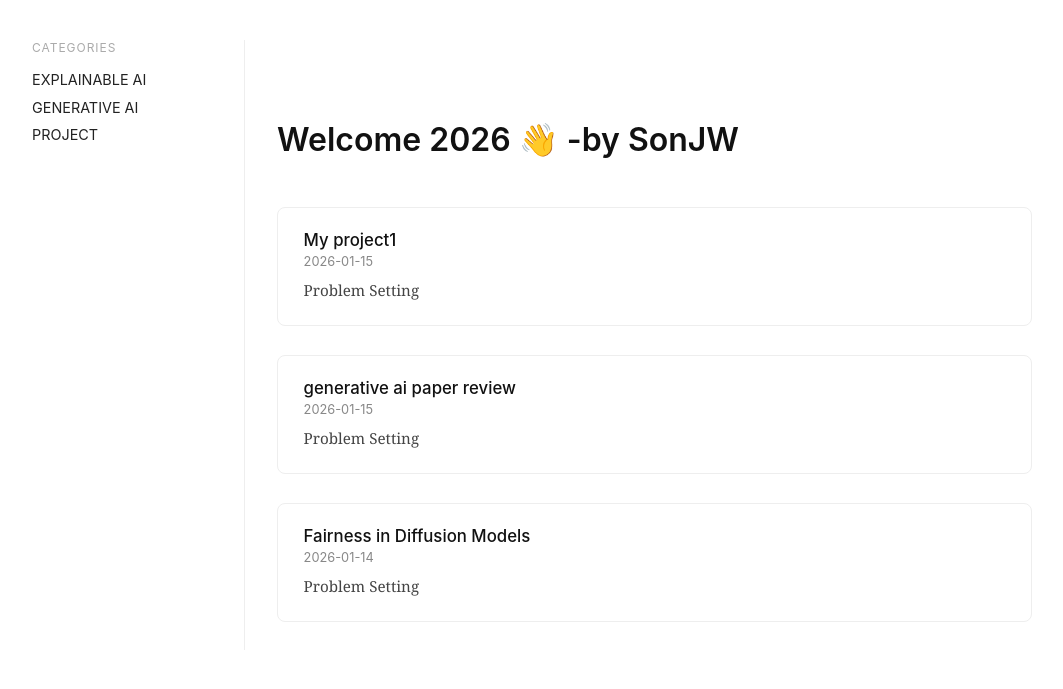
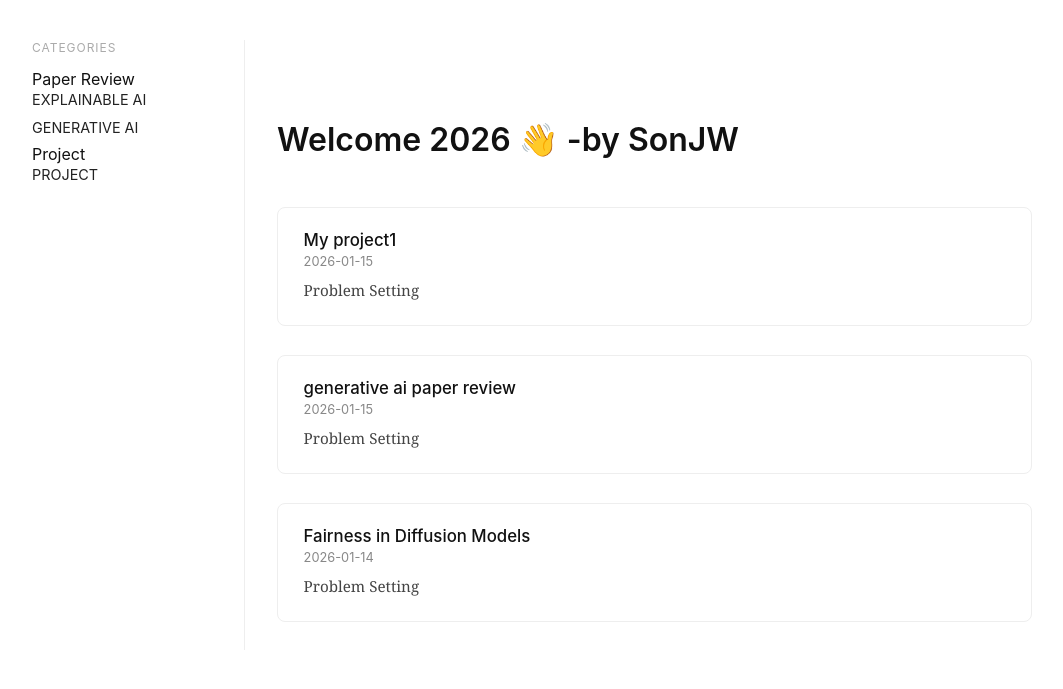
Before and after one commit to mattattabi78/mattattabi78.github.io, a Jekyll site: the page built from index.md, in a window 1280 px wide. Shown: the top 689 px of the page, without its empty margins (108-1171 px from the left). Built offline with Jekyll 4.4.1, drawn with Linux system fonts in a browser that asks for light colours.

Commit message:
Update default.html

```diff
--- a/_layouts/default.html
+++ b/_layouts/default.html
@@ -21,13 +21,19 @@
   <div class="layout">
     <nav class="sidebar">
       <div class="sidebar-title">Categories</div>
-      <ul>
-        {% for category in site.categories %}
-          {% assign cat_name = category[0] %}
-          <li>
-            <a href="/category/{{ cat_name | downcase }}/">
-              {{ cat_name | replace: '-', ' ' | upcase }}
-            </a>
+      <ul class="sidebar-section">
+        {% for section in site.category_tree %}
+          <li class="sidebar-section-title">
+            {{ section[1].title }}
+            <ul class="sidebar-sub">
+              {% for cat in section[1].children %}
+                <li>
+                  <a href="/category/{{ cat }}/">
+                    {{ cat | replace: '-', ' ' | upcase }}
+                  </a>
+                </li>
+              {% endfor %}
+            </ul>
           </li>
         {% endfor %}
       </ul>
```
